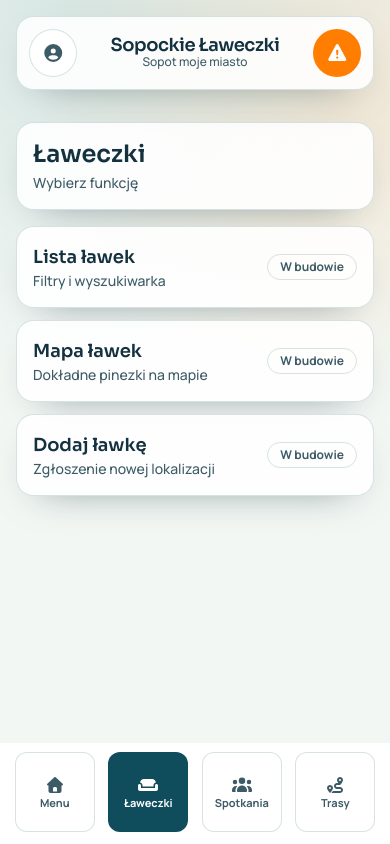
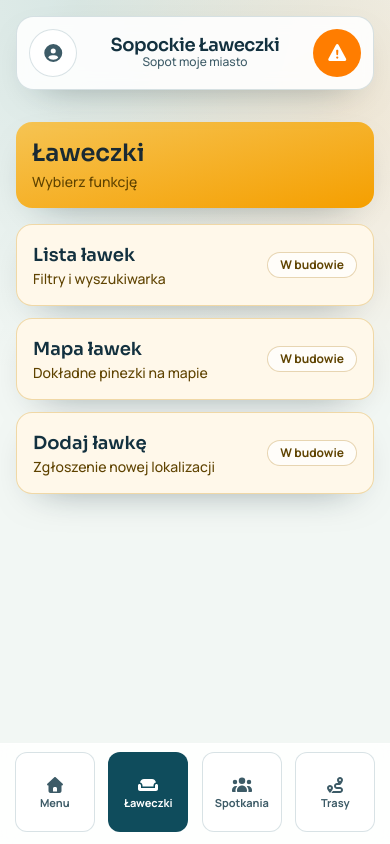
Before and after one commit to pawelhabina/sopockie-laweczki, a React (Vite) app in the folder apps/web/: page /benches in a window 390 px wide. Built offline with nearby package versions, Linux system fonts and the light colour scheme.

Commit message:
add moduleTheme for dynamic styling in HomePage and ModuleHubPage; update CSS for responsive font size

```diff
--- a/apps/web/src/data/modules.js
+++ b/apps/web/src/data/modules.js
@@ -61,6 +61,36 @@ export const moduleMenu = {
   ],
 };
 
+export const moduleTheme = {
+  benches: {
+    bgClass: 'from-[#f6c453] to-[#f59f00]',
+    textClass: 'text-[#1a2a33]',
+    iconClass: 'text-black/20',
+    subtitleClass: 'text-[#5f4300]',
+    cardClass: 'border-[#d59b27]/35 bg-[#fff8ea]',
+    cardTextClass: 'text-[#5f4300]',
+    chipClass: 'border-[#ba8a2f]/35 bg-white/70 text-[#5f4300]',
+  },
+  meetings: {
+    bgClass: 'from-[#1c5d73] to-[#2a7f87]',
+    textClass: 'text-white',
+    iconClass: 'text-black/25',
+    subtitleClass: 'text-white/90',
+    cardClass: 'border-[#2a7f87]/35 bg-[#eaf5f8]',
+    cardTextClass: 'text-[#2d6072]',
+    chipClass: 'border-[#3b7084]/35 bg-white/75 text-[#2d6072]',
+  },
+  routes: {
+    bgClass: 'from-[#22577a] to-[#2c7da0]',
+    textClass: 'text-white',
+    iconClass: 'text-black/25',
+    subtitleClass: 'text-white/90',
+    cardClass: 'border-[#2f6d97]/35 bg-[#e8f2f8]',
+    cardTextClass: 'text-[#2d6072]',
+    chipClass: 'border-[#3b7084]/35 bg-white/75 text-[#2d6072]',
+  },
+};
+
 export const featureLookup = Object.values(moduleMenu)
   .flat()
   .reduce((acc, feature) => {
--- a/apps/web/src/index.css
+++ b/apps/web/src/index.css
@@ -30,10 +30,13 @@ body,
   height: 100%;
 }
 
+html {
+  font-size: calc(16px * var(--font-scale));
+}
+
 body {
   margin: 0;
   font-family: 'Manrope', 'Segoe UI', sans-serif;
-  font-size: calc(16px * var(--font-scale));
   color: var(--text-main);
   background:
     radial-gradient(circle at 20% 0%, rgba(77, 144, 142, 0.16), transparent 42%),
--- a/apps/web/src/pages/HomePage.jsx
+++ b/apps/web/src/pages/HomePage.jsx
@@ -1,33 +1,28 @@
 import { Link } from 'react-router-dom';
 import { FontAwesomeIcon } from '@fortawesome/react-fontawesome';
 import { faCouch, faUsers, faRoute } from '@fortawesome/free-solid-svg-icons';
+import { moduleTheme } from '@/data/modules';
 
 const homeTiles = [
   {
+    moduleId: 'benches',
     title: 'Ławeczki',
     description: 'Mapa i lista ławek w Sopocie.',
     to: '/benches',
-    bgClass: 'from-[#f6c453] to-[#f59f00]',
-    textClass: 'text-[#1a2a33]',
-    iconClass: 'text-black/20',
     icon: faCouch,
   },
   {
+    moduleId: 'meetings',
     title: 'Spotkania',
     description: 'Dołącz lub utwórz spotkanie na ławce.',
     to: '/meetings',
-    bgClass: 'from-[#1c5d73] to-[#2a7f87]',
-    textClass: 'text-white',
-    iconClass: 'text-black/25',
     icon: faUsers,
   },
   {
+    moduleId: 'routes',
     title: 'Trasy',
     description: 'Zobacz trasy oficjalne i społeczności.',
     to: '/routes',
-    bgClass: 'from-[#22577a] to-[#2c7da0]',
-    textClass: 'text-white',
-    iconClass: 'text-black/25',
     icon: faRoute,
   },
 ];
@@ -35,20 +30,24 @@ const homeTiles = [
 export function HomePage() {
   return (
     <section className="mx-auto flex w-full max-w-[560px] flex-col justify-center gap-3 py-1">
-      {homeTiles.map((tile) => (
+      {homeTiles.map((tile) => {
+        const theme = moduleTheme[tile.moduleId];
+
+        return (
           <Link
             key={tile.title}
             to={tile.to}
-          className={`relative overflow-hidden rounded-2xl bg-gradient-to-br ${tile.bgClass} ${tile.textClass} p-4 pr-20 shadow-card transition hover:scale-[1.01] focus-visible:scale-[1.01]`}
+            className={`relative overflow-hidden rounded-2xl bg-gradient-to-br ${theme.bgClass} ${theme.textClass} p-4 pr-20 shadow-card transition hover:scale-[1.01] focus-visible:scale-[1.01]`}
           >
             <FontAwesomeIcon
               icon={tile.icon}
-            className={`pointer-events-none absolute right-5 top-1/2 -translate-y-1/2 text-7xl ${tile.iconClass}`}
+              className={`pointer-events-none absolute right-5 top-1/2 -translate-y-1/2 text-7xl ${theme.iconClass}`}
             />
             <p className="font-heading text-3xl">{tile.title}</p>
             <p className="mt-1 text-sm font-semibold opacity-95">{tile.description}</p>
           </Link>
-      ))}
+        );
+      })}
     </section>
   );
 }
--- a/apps/web/src/pages/ModuleHubPage.jsx
+++ b/apps/web/src/pages/ModuleHubPage.jsx
@@ -1,14 +1,15 @@
 import { Link } from 'react-router-dom';
-import { moduleMenu } from '@/data/modules';
+import { moduleMenu, moduleTheme } from '@/data/modules';
 
 export function ModuleHubPage({ moduleId, title, subtitle }) {
   const features = moduleMenu[moduleId];
+  const theme = moduleTheme[moduleId];
 
   return (
     <section className="flex flex-col gap-4">
-      <div className="panel p-4">
+      <div className={`overflow-hidden rounded-2xl bg-gradient-to-br ${theme.bgClass} ${theme.textClass} p-4 shadow-card`}>
         <h1 className="font-heading text-2xl leading-tight">{title}</h1>
-        <p className="mt-1 text-sm text-[var(--text-muted)]">{subtitle}</p>
+        <p className={`mt-1 text-sm ${theme.subtitleClass}`}>{subtitle}</p>
       </div>
 
       <div className="grid gap-3">
@@ -16,13 +17,13 @@ export function ModuleHubPage({ moduleId, title, subtitle }) {
           <Link
             key={feature.id}
             to={`/w-budowie/${feature.id}`}
-            className="panel flex items-center justify-between gap-3 p-4 transition hover:-translate-y-[1px]"
+            className={`flex items-center justify-between gap-3 rounded-2xl border p-4 shadow-card transition hover:-translate-y-[1px] ${theme.cardClass}`}
           >
             <div>
               <p className="font-heading text-lg">{feature.label}</p>
-              <p className="text-sm text-[var(--text-muted)]">{feature.shortDescription}</p>
+              <p className={`text-sm ${theme.cardTextClass}`}>{feature.shortDescription}</p>
             </div>
-            <span className="rounded-full border border-[var(--outline-soft)] px-3 py-1 text-xs font-bold text-[var(--text-muted)]">
+            <span className={`rounded-full border px-3 py-1 text-xs font-bold ${theme.chipClass}`}>
               W budowie
             </span>
           </Link>
--- a/apps/web/src/pages/ProfilePage.jsx
+++ b/apps/web/src/pages/ProfilePage.jsx
@@ -7,7 +7,7 @@ export function ProfilePage() {
     <section className="flex min-h-[68vh] flex-col gap-4">
       <div className="panel p-5">
         <h1 className="font-heading text-2xl leading-tight">Profil</h1>
-        {/* <p className="mt-2 text-sm text-[var(--text-muted)]">Tu będą dane użytkownika i opcje konta.</p> */}
+        <p className="mt-2 text-sm text-[var(--text-muted)]">Tu będą dane użytkownika i opcje konta.</p>
       </div>
 
       <div className="panel p-5">
```
Lines whose indentation alone changed are shown as unchanged.
